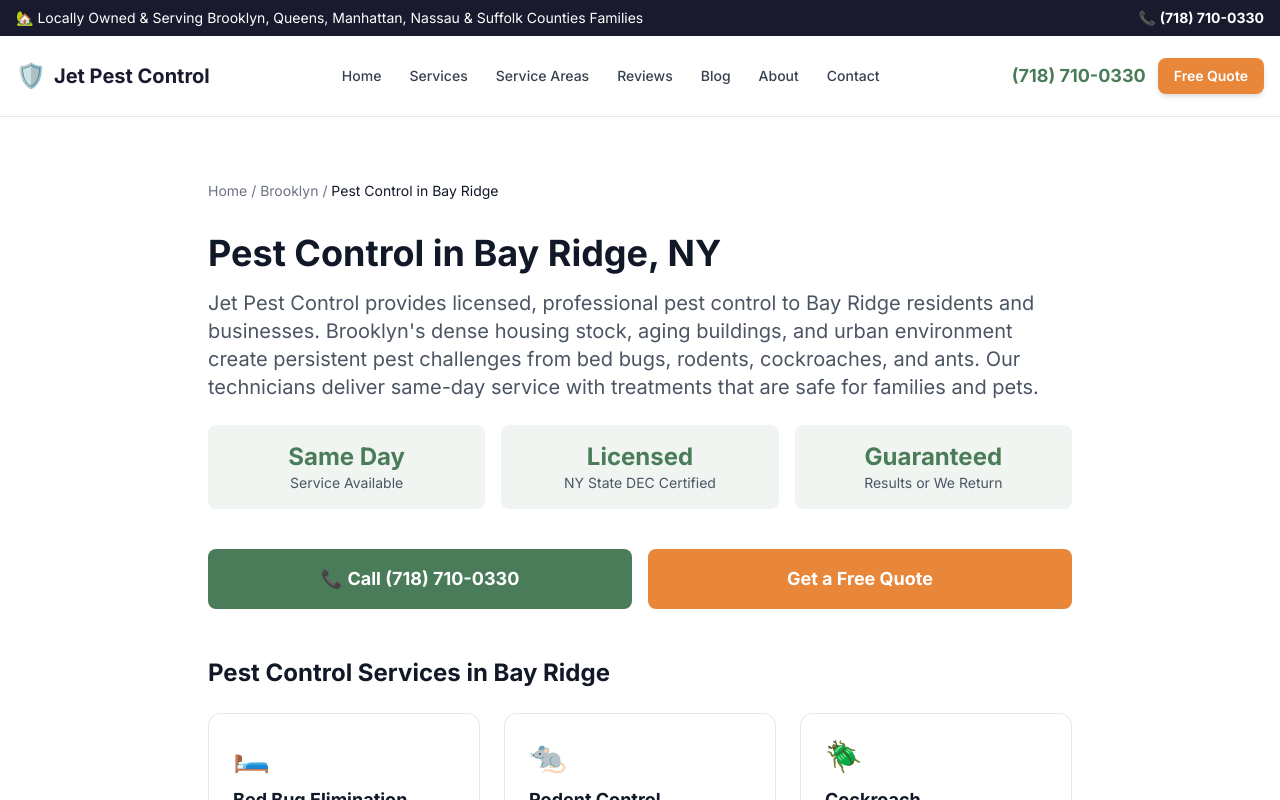
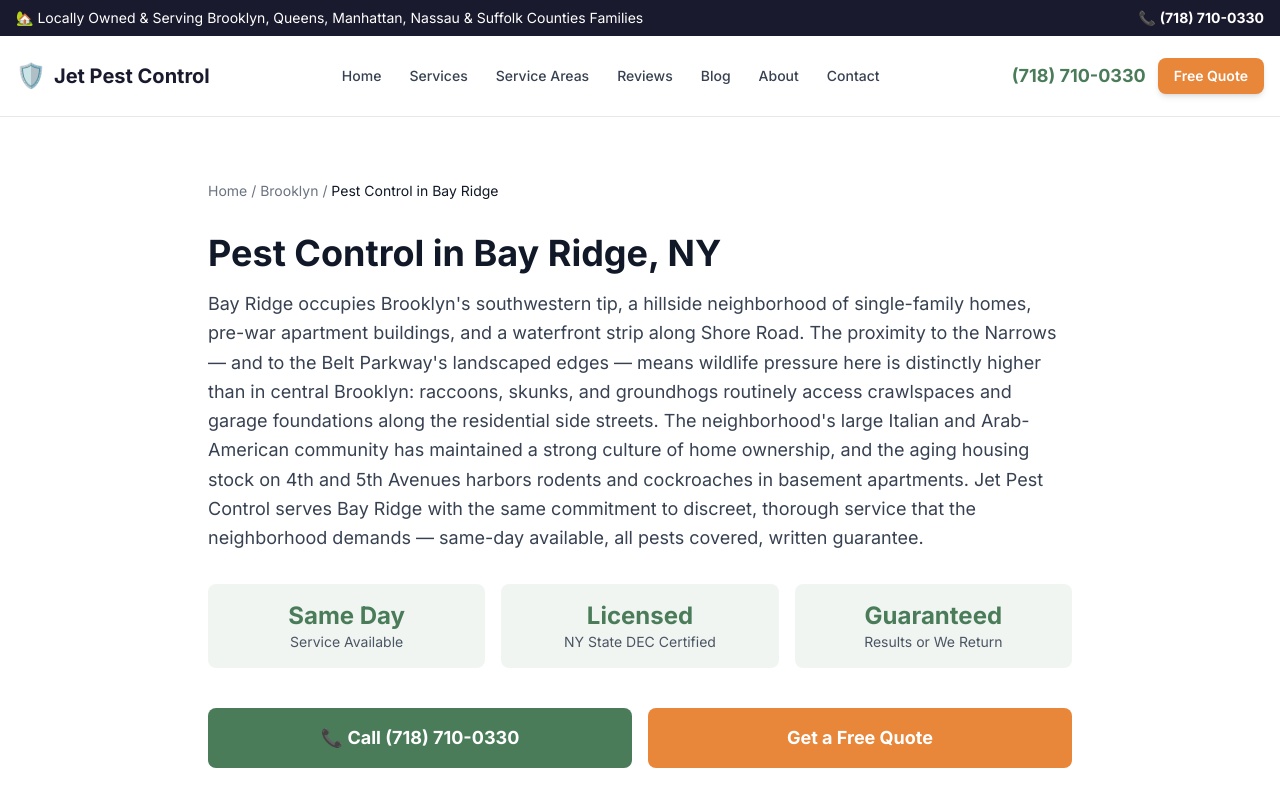
Before and after one commit to jeremyecker/jetpestcontrol, a Next.js app: page /brooklyn/bay-ridge in a window 1280 px wide. Shown: the top 800 px of the page. Built offline with nearby package versions, Linux system fonts and the light colour scheme; no server answers.

Commit message:
Layer 3: Update town page to use unique openers from jet-city-openers-data

```diff
--- a/app/[region]/[town]/page.tsx
+++ b/app/[region]/[town]/page.tsx
@@ -6,6 +6,7 @@
 import { BRAND } from '@/hub.config';
 import CTABanner from '@/components/sections/CTABanner';
 import { regionFAQs, regionServices, getNearbyTowns } from '@/lib/jet-town-data';
+import { jetTownOpeners } from '@/lib/jet-city-openers-data';
 
 export async function generateMetadata({ params }: { params: Promise<{ region: string; town: string }> }): Promise<Metadata> {
   const { region: regionSlug, town: townSlug } = await params;
@@ -49,6 +50,9 @@
   ) ?? townName;
 
   const nearbyTowns = getNearbyTowns(canonicalTownName, region.towns, 4);
+
+  // Unique opener for this town (Layer 3)
+  const uniqueOpener = jetTownOpeners[townSlug] ?? null;
 
   const localBusinessSchema = {
     '@context': 'https://schema.org',
@@ -127,10 +131,16 @@
         <h1 className="text-4xl font-bold text-gray-900 mb-4">
           Pest Control in {canonicalTownName}, {region.stateCode}
         </h1>
-        <p className="text-xl text-gray-600 mb-6">
-          {BRAND.name} provides licensed, professional pest control to {canonicalTownName} residents and businesses.{' '}
-          {region.pestContext} Our technicians deliver same-day service with treatments that are safe for families and pets.
-        </p>
+
+        {/* Unique opener (Layer 3) or fallback */}
+        {uniqueOpener ? (
+          <p className="text-lg text-gray-700 leading-relaxed mb-8">{uniqueOpener}</p>
+        ) : (
+          <p className="text-xl text-gray-600 mb-6">
+            {BRAND.name} provides licensed, professional pest control to {canonicalTownName} residents and businesses.{' '}
+            {region.pestContext} Our technicians deliver same-day service with treatments that are safe for families and pets.
+          </p>
+        )}
 
         {/* Trust Stats */}
         <div className="grid grid-cols-3 gap-4 mb-10 text-center">
```
